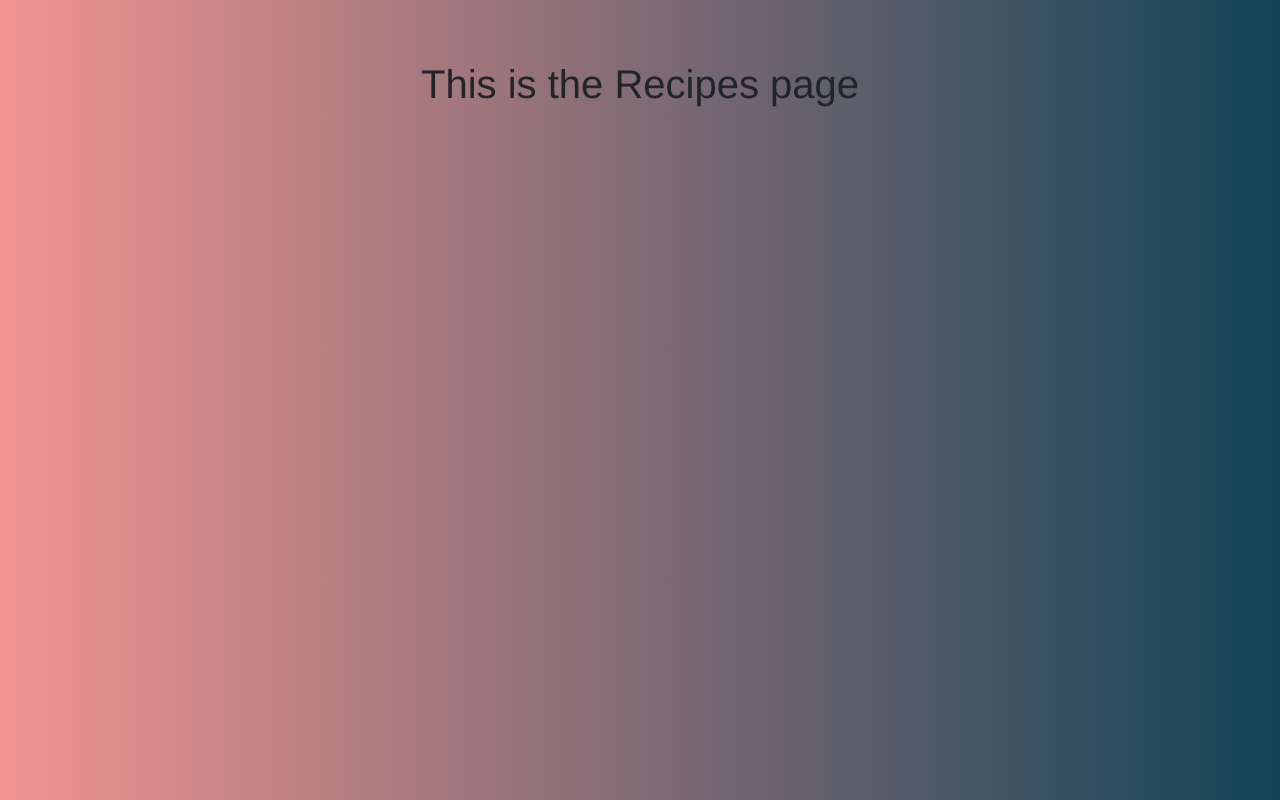
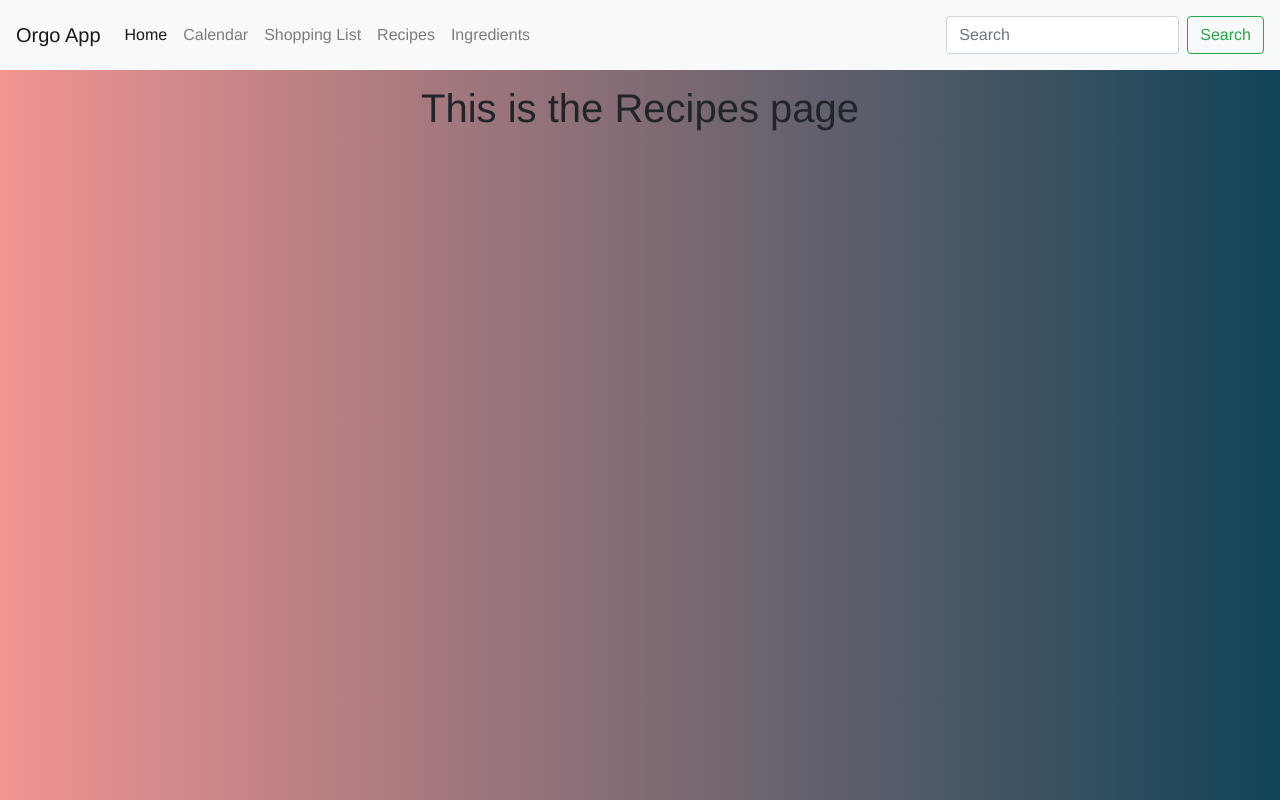
Before and after one commit to benward83/orgo_app, a Vue app in the folder frontend/: page /recipes in a window 1280 px wide. Built offline with nearby package versions, Linux system fonts and the light colour scheme.

Commit message:
Functionality added to Calendar when changing month

```diff
--- a/frontend/src/components/Calendar.vue
+++ b/frontend/src/components/Calendar.vue
@@ -1,9 +1,9 @@
 <template>
 <div class="calendar">
  <header class="calendar-header">
-   <i class="fa fa-fw fa-chevron-left" @click="subtractMonth"></i>
+   <i class="fa fa-chevron-left fa-w-10 fa-fw" @click="subtractMonth"></i>
             <h4>{{month + ' - ' + year}}</h4>
-            <i class="fa fa-fw fa-chevron-right" @click="addMonth"></i>
+            <i class="fa fa-chevron-right fa-w-10 fa-fw" @click="addMonth"></i>
   </header>
 
   <ul class="weekdays">
--- a/frontend/src/components/Navbar.vue
+++ b/frontend/src/components/Navbar.vue
@@ -9,13 +9,16 @@
         <span class="sr-only">(current)</span></router-link>
       </li>
       <li class="nav-item">
-        <router-link to="ingredients"><a class="nav-link" href="#">Ingredients</a></router-link>
+        <router-link to="/calendar"><a class="nav-link" href="#">Calendar</a></router-link>
       </li>
       <li class="nav-item">
         <router-link to="/shopping"><a class="nav-link" href="#">Shopping List</a></router-link>
       </li>
       <li class="nav-item">
         <router-link to="/recipes"><a class="nav-link" href="#">Recipes</a></router-link>
+      </li>
+      <li class="nav-item">
+        <router-link to="/ingredients"><a class="nav-link" href="#">Ingredients</a></router-link>
       </li>
     </ul>
     <span class="navbar-text">
--- a/frontend/src/components/ShoppingList.vue
+++ b/frontend/src/components/ShoppingList.vue
@@ -1,34 +1,117 @@
 <template>
-  <div class="shoppingList">
-    <h1>This is the shopping list</h1>
+  <div class="shopping">
+    <div id="container">
+      <h1>Shopping List <span id="toggle-form"><i class="fa fa-plus"></i></span></h1>
+      <input type="text" placeholder="Add New Item">
+
+          <ul>
+              <li><span><i class="fa fa-trash"></i></span> Bon Preu</li>
+              <li><span><i class="fa fa-trash"></i></span> Casa Amattler</li>
+              <li><span><i class="fa fa-trash"></i></span> Veritas</li>
+              <li><span><i class="fa fa-trash"></i></span> Turris</li>
+              <li><span><i class="fa fa-trash"></i></span> Mercado</li>
+          </ul>
+    </div>
   </div>
 </template>
 
 <script>
+
 export default {
   components: {
 
   },
-  data() {
-    return {
-      items: [
-        {
-          id: 1,
-          title: 'bananas',
-          quantity: '4',
-        },
-        {
-          id: 2,
-          title: 'chorizo',
-          quanity: '1',
-        },
-      ],
-    };
+  methods: {
+
   },
-
 };
 </script>
 
-<style>
+<style scoped>
+  body {
+  font-family: Roboto;
+  background: #EB5757;
+  background: -webkit-linear-gradient
+  (to right, #000000, #EB5757);
+  background: linear-gradient
+  (to right, #000000, #EB5757)
 
+}
+
+ul {
+    list-style: none;
+    margin: 0;
+    padding: 0;
+}
+
+h1 {
+    background: #2980b9 ;
+    color: whitesmoke;
+    margin: 0;
+    padding: 10px 20px;
+    text-transform: uppercase;
+    font-size: 24px;
+    font-weight: normal;
+}
+
+.fa-plus {
+    float: right;
+}
+
+li {
+    background: white;
+    height: 50px;
+    line-height: 40px;
+    color: #666;
+}
+
+li:nth-child(2n) {
+    background-color: #f7f7f7;
+}
+
+li span {
+    background: #e74c3c;
+    height: 40px;
+    margin-right: 20px;
+    text-align: center;
+    color: white;
+    width: 0px;
+    display: inline-block;
+    transition: 0.2s linear;
+    opacity: 0;
+}
+
+li:hover span {
+    width: 40px;
+    opacity: 1.0;
+}
+
+input {
+    font-size: 20px;
+    color: black;
+    background-color: #f7f7f7;
+    width: 100%;
+    padding: 13px 13px 13px 20px;
+    box-sizing: border-box;
+    border: 3px solid rgba(0,0,0,0);
+}
+
+input:focus {
+  background: whitesmoke;
+  border: 3px solid #2980b9;
+  outline: none;
+
+}
+
+#container {
+    width: 500px;
+    margin: 150px auto;
+    background: #f7f7f7;
+    box-shadow: 0 0 3px rgba(0,0,0 0.1)ß
+}
+
+.completed {
+    color: gray;
+    text-decoration: line-through;
+}
 </style>
--- a/frontend/src/views/Calendar.vue
+++ b/frontend/src/views/Calendar.vue
@@ -16,7 +16,6 @@ export default {
     Navbar,
     Calendar,
   },
-
 };
 </script>
 
--- a/frontend/src/views/Ingredients.vue
+++ b/frontend/src/views/Ingredients.vue
@@ -1,9 +1,20 @@
 <template>
+<div class="ingredients">
+<Navbar />
+<br>
   <h1>This is the ingredients page</h1>
+</div>
 </template>
 
 <script>
+
+import Navbar from '@/components/Navbar.vue';
+
 export default {
+  name: 'ingredients',
+  components: {
+    Navbar,
+  },
 
 };
 </script>
--- a/frontend/src/views/Recipes.vue
+++ b/frontend/src/views/Recipes.vue
@@ -1,11 +1,20 @@
 <template>
-  <div class="recipes">
+  <div id="recipes">
+    <Navbar />
+    <br>
     <h1>This is the Recipes page</h1>
   </div>
 </template>
 
 <script>
+
+import Navbar from '@/components/Navbar.vue';
+
 export default {
+  name: 'recipes',
+  components: {
+    Navbar,
+  },
 
 };
 </script>
--- a/frontend/src/views/Shopping.vue
+++ b/frontend/src/views/Shopping.vue
@@ -2,118 +2,20 @@
   <div class="shopping">
     <Navbar />
     <br>
-    <div id="container">
-      <h1>Shopping List <span id="toggle-form"><i class="fa fa-plus"></i></span></h1>
-      <input type="text" placeholder="Add New Item">
-
-          <ul>
-              <li><span><i class="fa fa-trash"></i></span> Bon Preu</li>
-              <li><span><i class="fa fa-trash"></i></span> Casa Amattler</li>
-              <li><span><i class="fa fa-trash"></i></span> Veritas</li>
-              <li><span><i class="fa fa-trash"></i></span> Turris</li>
-              <li><span><i class="fa fa-trash"></i></span> Mercado</li>
-          </ul>
-    </div>
+    <ShoppingList />
   </div>
 </template>
 
 <script>
 
 import Navbar from '@/components/Navbar.vue';
+import ShoppingList from '@/components/ShoppingList.vue';
 
 export default {
   name: 'shopping',
   components: {
     Navbar,
+    ShoppingList,
   },
 };
 </script>
-
-<style scoped>
-  body {
-  font-family: Roboto;
-  background: #EB5757;
-  background: -webkit-linear-gradient
-  (to right, #000000, #EB5757);
-  background: linear-gradient
-  (to right, #000000, #EB5757)
-
-}
-
-ul {
-    list-style: none;
-    margin: 0;
-    padding: 0;
-}
-
-h1 {
-    background: #2980b9 ;
-    color: whitesmoke;
-    margin: 0;
-    padding: 10px 20px;
-    text-transform: uppercase;
-    font-size: 24px;
-    font-weight: normal;
-}
-
-.fa-plus {
-    float: right;
-}
-
-li {
-    background: white;
-    height: 50px;
-    line-height: 40px;
-    color: #666;
-}
-
-li:nth-child(2n) {
-    background-color: #f7f7f7;
-}
-
-li span {
-    background: #e74c3c;
-    height: 40px;
-    margin-right: 20px;
-    text-align: center;
-    color: white;
-    width: 0px;
-    display: inline-block;
-    transition: 0.2s linear;
-    opacity: 0;
-}
-
-li:hover span {
-    width: 40px;
-    opacity: 1.0;
-}
-
-input {
-    font-size: 20px;
-    color: black;
-    background-color: #f7f7f7;
-    width: 100%;
-    padding: 13px 13px 13px 20px;
-    box-sizing: border-box;
-    border: 3px solid rgba(0,0,0,0);
-}
-
-input:focus {
-  background: whitesmoke;
-  border: 3px solid #2980b9;
-  outline: none;
-
-}
-
-#container {
-    width: 500px;
-    margin: 150px auto;
-    background: #f7f7f7;
-    box-shadow: 0 0 3px rgba(0,0,0 0.1)ß
-}
-
-.completed {
-    color: gray;
-    text-decoration: line-through;
-}
-</style>
--- a/frontend/src/views/TestCalendar.vue
+++ b/frontend/src/views/TestCalendar.vue
@@ -7,7 +7,7 @@
             <li v-for="day in days" :key="day.id"></li>
         </ul>
         <ul class="dates">
-            <li v-for="blank in firstDayOfMonth" :key="blank.id">&nbsp;</li>
+            <li v-for="blank in firstDayOfMonth" :key="blank.id"></li>
             <li v-for="date in daysInMonth" :key="date.id"
             :class="{'current-day': date == initialDate &amp;&amp;
             month == initialMonth && year == initialYear}">;
```
Also changed, not shown: frontend/src/components/Ingredients.vue (added, +15 -0 lines).
